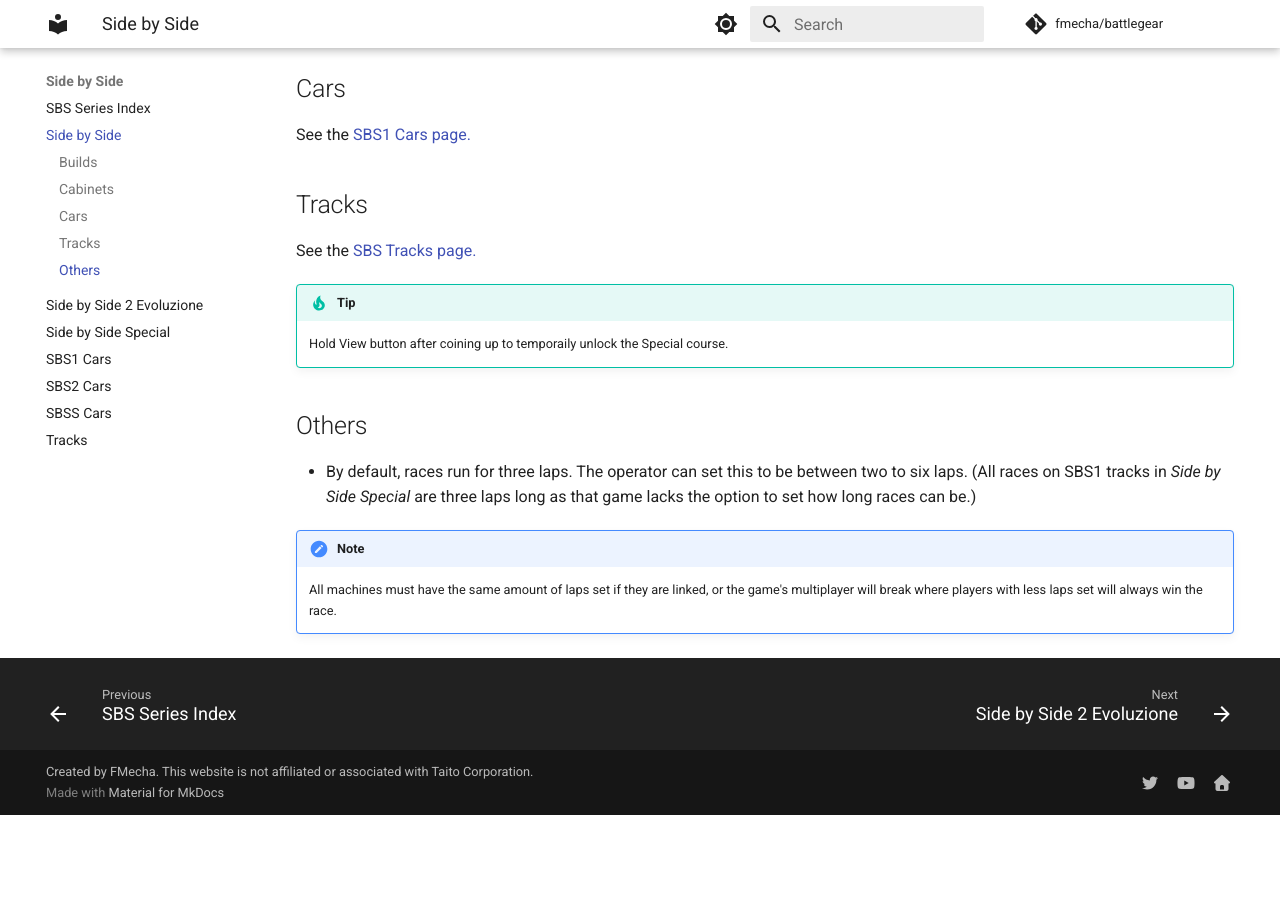
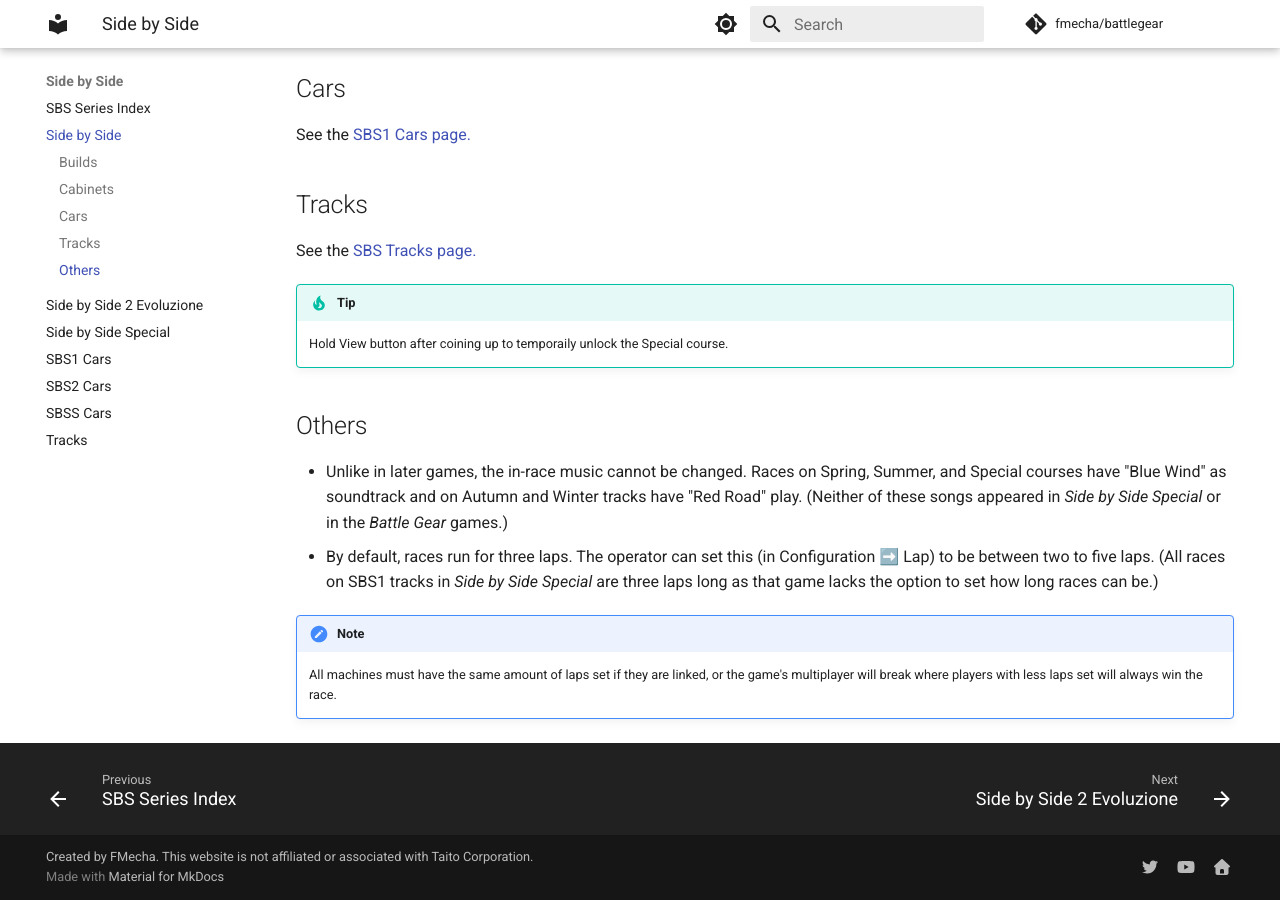
Before and after one commit to FMecha/battlegear, an MkDocs documentation site: the page built from docs/sidebs/sbs1.md, in a window 1280 px wide and 900 px high, scrolled down 1710 px. Built offline with MkDocs 1.6.1 and Material for MkDocs 9.7.7, drawn with Linux system fonts in a browser that asks for light colours; comment, search, counter and statistics services are not loaded; before the commit the page ends 2525 px from its top, so only the background shows below that.

Commit message:
sbs1.md: following around with sbs2.md edits

```diff
--- a/docs/sidebs/sbs1.md
+++ b/docs/sidebs/sbs1.md
@@ -44,6 +44,7 @@
 
 ## Others
 
-- By default, races run for three laps. The operator can set this to be between two to six laps. (All races on SBS1 tracks in *Side by Side Special* are three laps long as that game lacks the option to set how long races can be.)
+- Unlike in later games, the in-race music cannot be changed. Races on Spring, Summer, and Special courses have "Blue Wind" as soundtrack and on Autumn and Winter tracks have "Red Road" play. (Neither of these songs appeared in *Side by Side Special* or in the *Battle Gear* games.)
+- By default, races run for three laps. The operator can set this (in Configuration ➡️ Lap) to be between two to five laps. (All races on SBS1 tracks in *Side by Side Special* are three laps long as that game lacks the option to set how long races can be.)
 !!! note
     All machines must have the same amount of laps set if they are linked, or the game's multiplayer will break where players with less laps set will always win the race.
```
